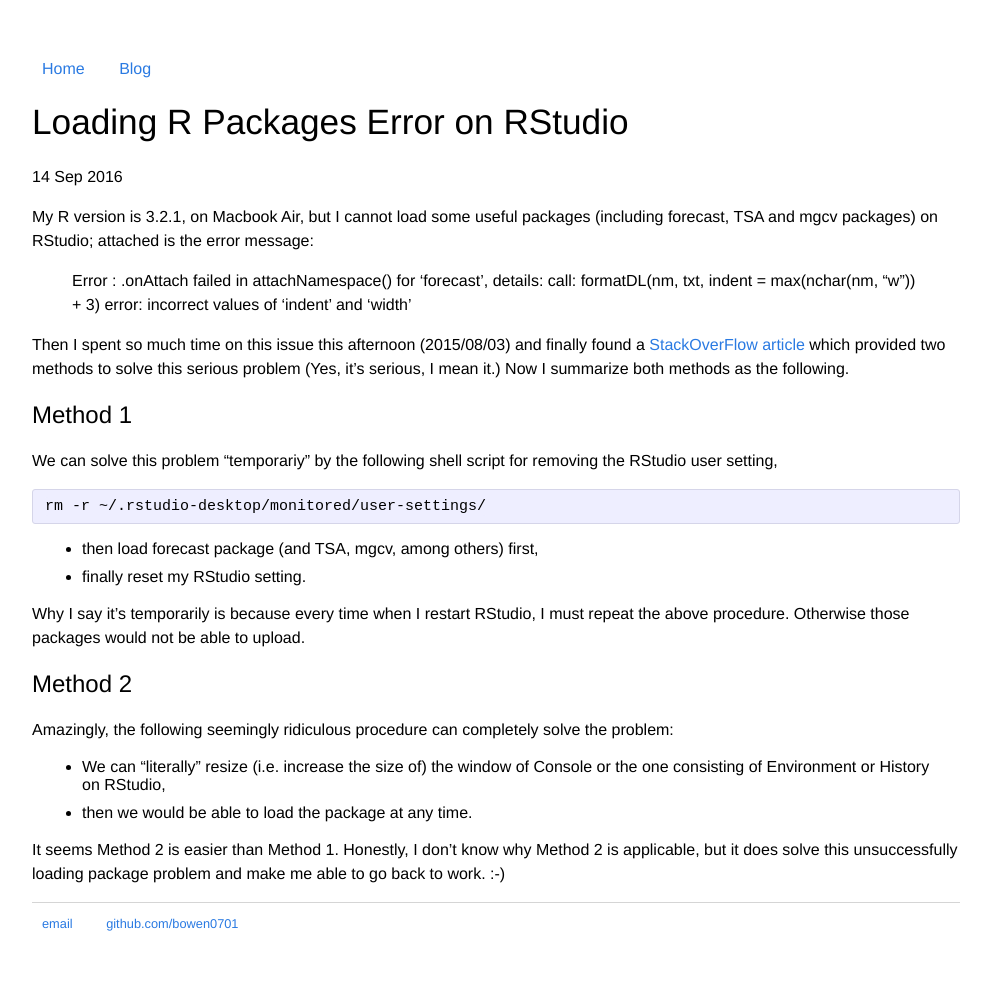
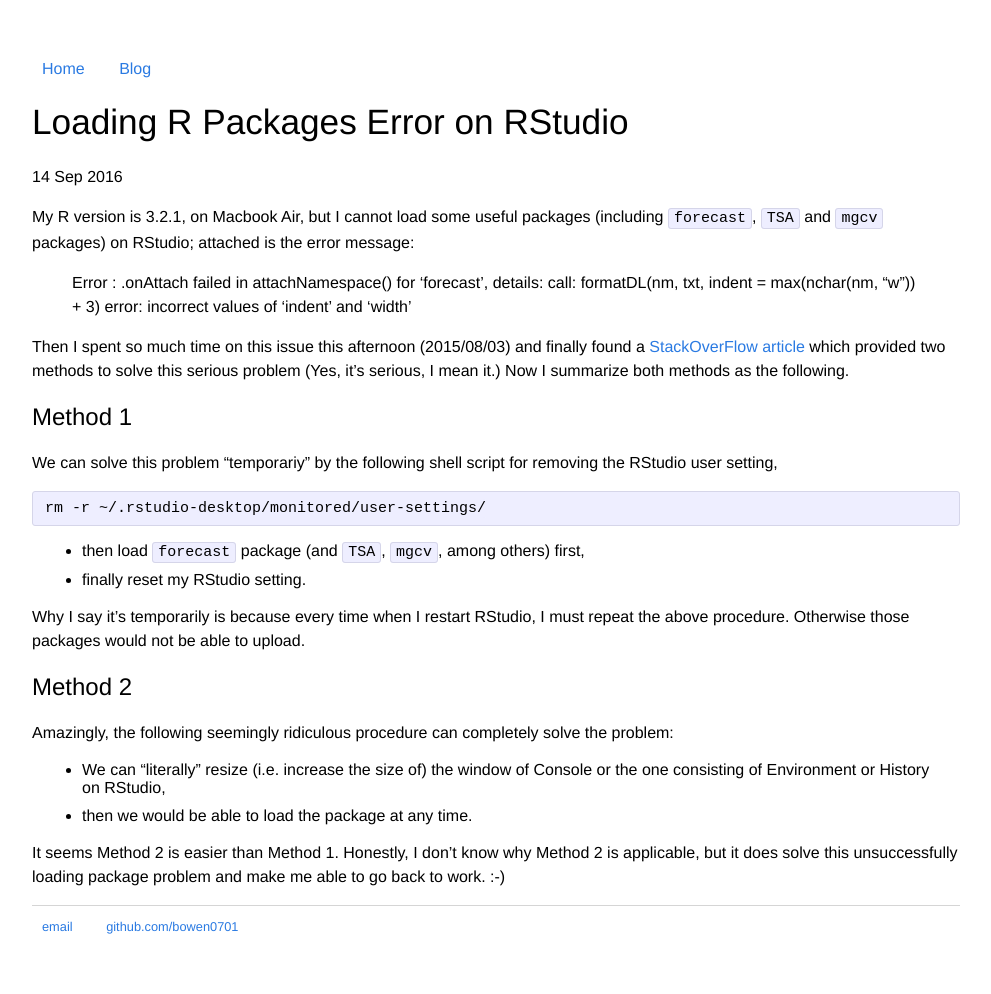
Before and after one commit to bowen0701/bowen0701.github.io, a Jekyll site: the page built from _posts/2016-09-14-rstudio-error.md, in a window 1280 px wide. Shown: the whole page, without its empty margins (144-1135 px from the left). Built offline with Jekyll 4.4.1, drawn with Linux system fonts in a browser that asks for light colours.

Commit message:
Add code mark

````diff
--- a/_posts/2016-09-14-rstudio-error.md
+++ b/_posts/2016-09-14-rstudio-error.md
@@ -4,7 +4,7 @@
 date: 2016-09-14
 ---
 
-My R version is 3.2.1, on Macbook Air, but I cannot load some useful packages (including forecast, TSA and mgcv packages) on RStudio; attached is the error message:
+My R version is 3.2.1, on Macbook Air, but I cannot load some useful packages (including `forecast`, `TSA` and `mgcv` packages) on RStudio; attached is the error message:
 
 > Error : .onAttach failed in attachNamespace() for 'forecast', details: call: formatDL(nm, txt, indent = max(nchar(nm, "w")) + 3) error: incorrect values of 'indent' and 'width'
 
@@ -18,7 +18,7 @@
 rm -r ~/.rstudio-desktop/monitored/user-settings/
 ```
 
-- then load forecast package (and TSA, mgcv, among others) first,
+- then load `forecast` package (and `TSA`, `mgcv`, among others) first,
 - finally reset my RStudio setting.
 
 Why I say it's temporarily is because every time when I restart RStudio, I must repeat the above procedure. Otherwise those packages would not be able to upload.
````
